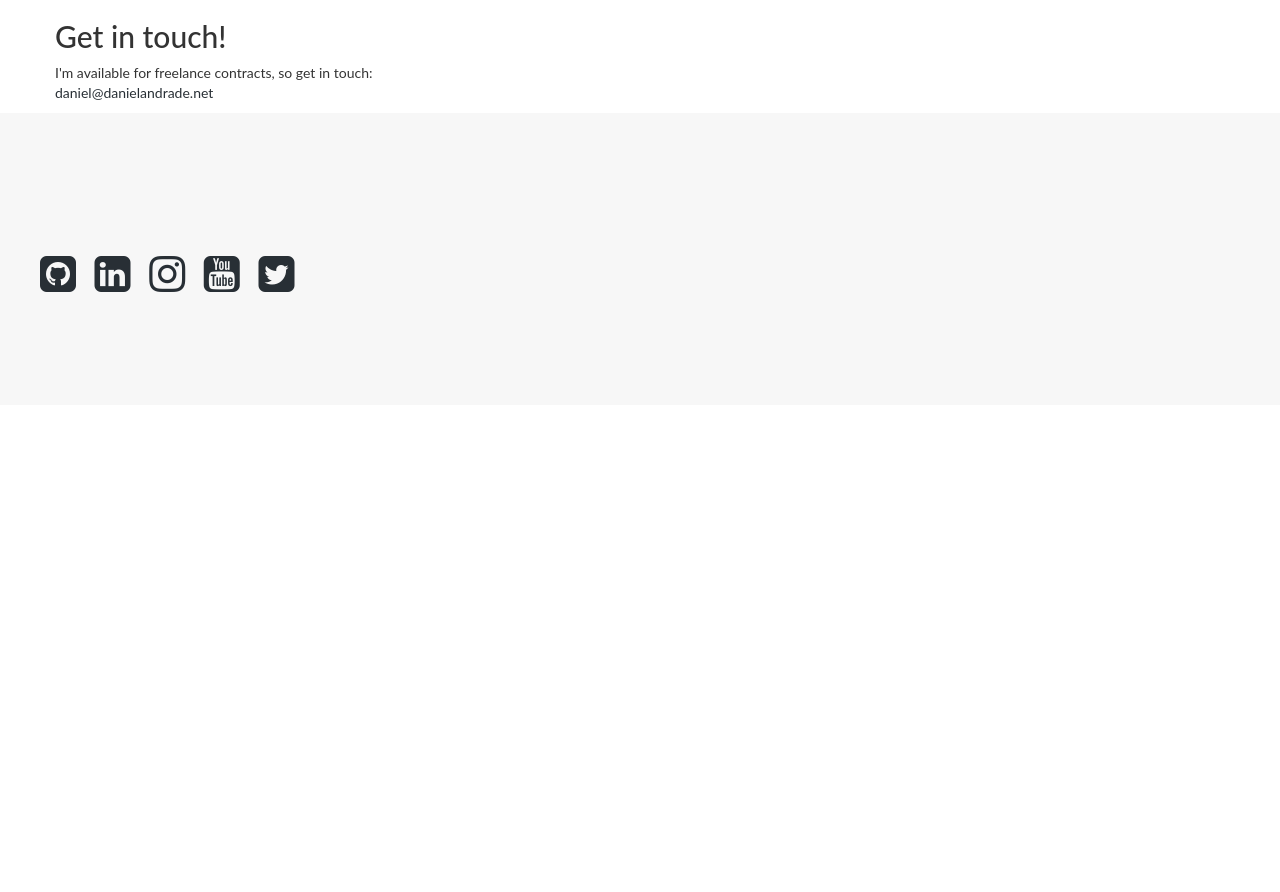
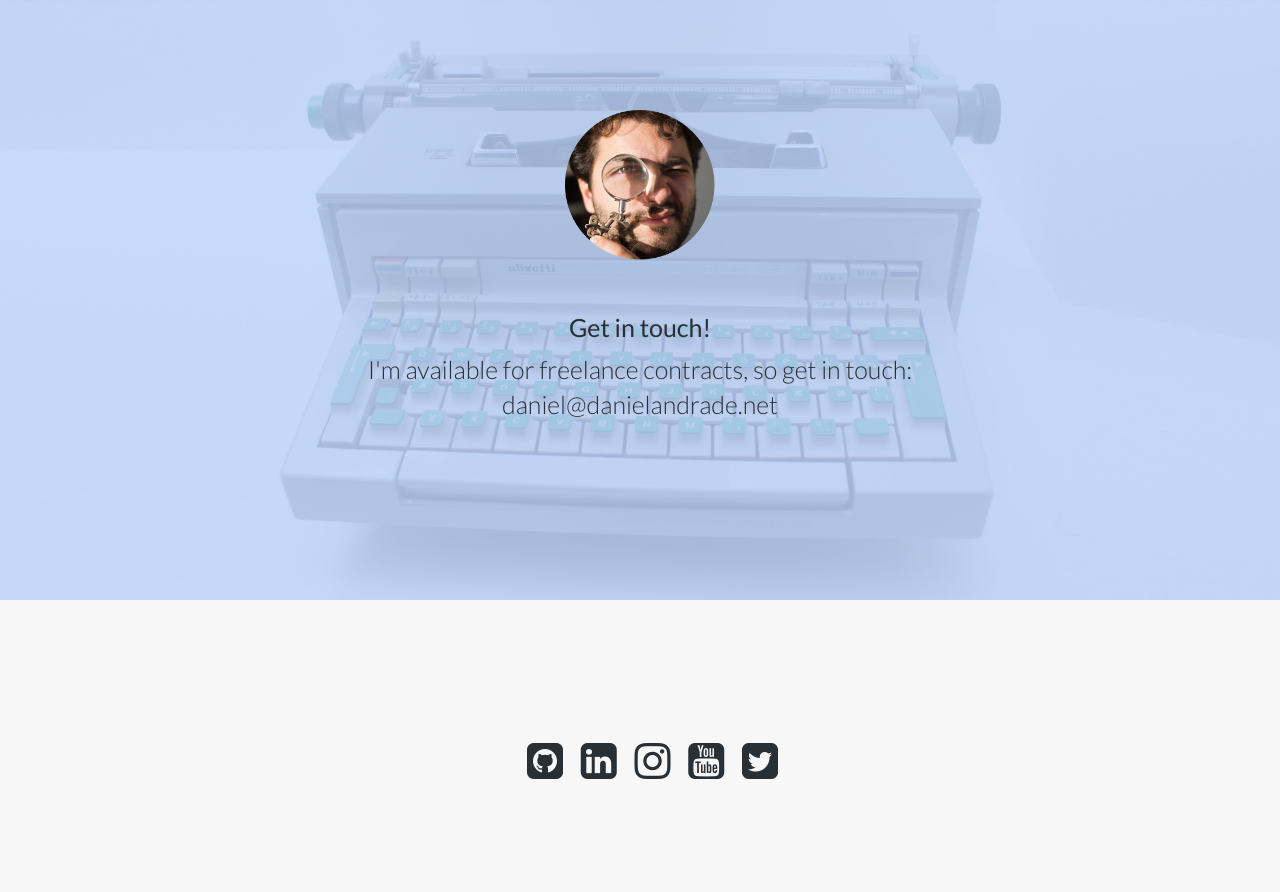
Before and after one commit to lucasconstantino/daniel-andrade-portfolio, a PHP site: page / in a window 1280 px wide. Before the commit the page ends 292 px from the top, so only its background shows below. Run offline with PHP 8.4, Linux system fonts and the light colour scheme; some libraries are stand-ins or nearby versions.

Commit message:
Contact.

```diff
--- a/css/sass/_base.scss
+++ b/css/sass/_base.scss
@@ -23,6 +23,44 @@ a:hover {
 
 /* GET INCONTACT */
 
+.contact {
+	padding: 40px 0 110px 0;
+	background: url(../img/contact-bg.jpg) no-repeat top center;
+	-webkit-background-size: cover;
+	-moz-background-size: cover;
+	-o-background-size: cover;
+	background-size: cover;
+	height: 600px;
+
+	.sign-up {
+		padding: 0 15px;
+
+		h2.logo-contact {
+			text-align: center;
+			color: #282f35;
+			letter-spacing: 1px;
+			font-size: 24px;
+			font-weight: 300;
+			background: url(../img/dan.png) no-repeat top center;
+			padding-top: 164px;
+			margin: 70px 0 40px 0;
+			font-style: italic;
+			background-size: 150px;
+		}
+
+		h2.contact_txt{
+			font-weight: 500;
+		}
+
+		.contact_txt {
+		    font-size: 25px;
+		    color: #282f35;
+		    font-weight: 300;
+		}
+	}
+}
+
+
 /* FOOTER */
 
 footer {
--- a/css/style.css
+++ b/css/style.css
@@ -1 +1 @@
-html body{width:auto !important;overflow-x:hidden !important;margin:0;font-family:'Lato', sans-serif;overflow-x:hidden}a{color:#282f35;-webkit-transition:all .25s ease;-moz-transition:all .25s ease;-ms-transition:all .25s ease;-o-transition:all .25s ease;transition:all .25s ease}a:hover{color:rgba(40,47,53,0.5);text-decoration:none}footer{background-color:#f7f7f7;padding:100px 0}footer .footer-icons{list-style:none;margin-top:40px}footer .footer-icons li{display:inline;margin-right:15px}footer .footer-icons li a{color:#282f35}footer .footer-icons li a:hover{color:rgba(40,47,53,0.5)}
+html body{width:auto !important;overflow-x:hidden !important;margin:0;font-family:'Lato', sans-serif;overflow-x:hidden}a{color:#282f35;-webkit-transition:all .25s ease;-moz-transition:all .25s ease;-ms-transition:all .25s ease;-o-transition:all .25s ease;transition:all .25s ease}a:hover{color:rgba(40,47,53,0.5);text-decoration:none}.contact{padding:40px 0 110px 0;background:url(../img/contact-bg.jpg) no-repeat top center;-webkit-background-size:cover;-moz-background-size:cover;-o-background-size:cover;background-size:cover;height:600px}.contact .sign-up{padding:0 15px}.contact .sign-up h2.logo-contact{text-align:center;color:#282f35;letter-spacing:1px;font-size:24px;font-weight:300;background:url(../img/dan.png) no-repeat top center;padding-top:164px;margin:70px 0 40px 0;font-style:italic;background-size:150px}.contact .sign-up h2.contact_txt{font-weight:500}.contact .sign-up .contact_txt{font-size:25px;color:#282f35;font-weight:300}footer{background-color:#f7f7f7;padding:100px 0}footer .footer-icons{list-style:none;margin-top:40px}footer .footer-icons li{display:inline;margin-right:15px}footer .footer-icons li a{color:#282f35}footer .footer-icons li a:hover{color:rgba(40,47,53,0.5)}
--- a/index.php
+++ b/index.php
@@ -7,7 +7,7 @@
 	<!--styles-->
 	<link rel="stylesheet" href="//maxcdn.bootstrapcdn.com/font-awesome/4.3.0/css/font-awesome.min.css">
 	<link rel="stylesheet" href="//maxcdn.bootstrapcdn.com/bootstrap/3.3.4/css/bootstrap.min.css">
-
+	<link href='//fonts.googleapis.com/css?family=Lato:100,300,400,700,100italic,300italic,400italic,700italic' rel='stylesheet' type='text/css'>
 	<link href="css/style.css?v=1" rel="stylesheet">
 
 </head>
@@ -18,8 +18,8 @@
 			<div class="row">
 				<div class="sign-up">
 					<h2 class="logo-contact"></h2>
-					<h2 class="contact_txt">Get in touch!</h2>
-					<p class="contact_txt">I'm available for freelance contracts, so get in touch: <br/>
+					<h2 class="contact_txt text-center">Get in touch!</h2>
+					<p class="contact_txt text-center">I'm available for freelance contracts, so get in touch: <br/>
 						<SCRIPT TYPE="text/javascript">
 							emailE=('daniel@' + 'danielandrade.net')
 							document.write('<a href="mailto:' + emailE + '">' + emailE + '</a>')
@@ -30,8 +30,9 @@
 	</section>
 
 	<footer id="footer">
-		<div class="row">
-			<div class="col-md-4">
+		<div class="container">
+			<div class="row text-center">
+				<div class="col-md-12 text-center">
 					<ul class="footer-icons">
 						<li><a href="https://github.com/dansku" target="_blank"><i class="fa fa-github-square fa-3" style="font-size:42px;"></i></a></li>
 						<li><a href="https://www.linkedin.com/in/dansku" target="_blank"><i class="fa fa-linkedin-square fa-3" style="font-size:42px;"></i></a></li>
@@ -40,6 +41,7 @@
 						<li><a href="https://twitter.com/dspillere" target="_blank"><i class="fa fa-twitter-square fa-3" style="font-size:42px;"></i></a></li>
 					</ul>
 					<div class="clearfix"></div>
+				</div>
 			</div>
 		</div>
 	</footer>
```
Also changed, not shown: img/dan.png (added). Lines whose indentation alone changed are shown as unchanged.
